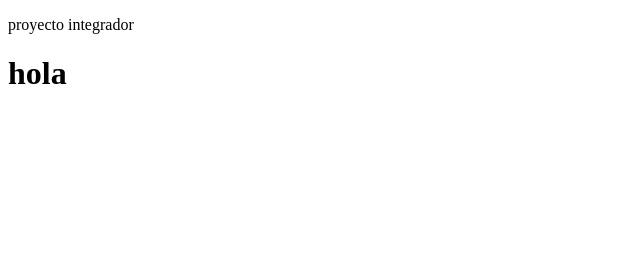
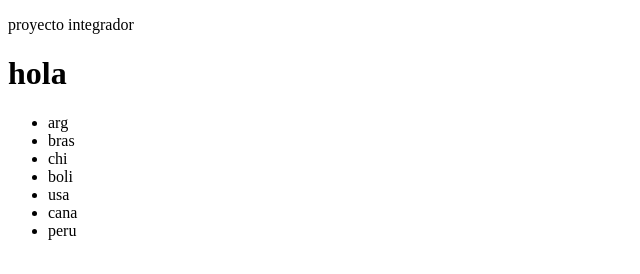
Before and after one commit to mariavaccario/ProyectoIntegrador-4, a plain HTML site: page index.html in a window 1280 px wide. Shown: the whole page, without its empty margins (0-640 px from the left). Drawn offline with Linux system fonts and the light colour scheme.

Commit message:
prueba lista

```diff
--- a/index.html
+++ b/index.html
@@ -9,5 +9,14 @@
 <body>
     <p>proyecto integrador</p>
     <h1>hola</h1>
+    <ul>
+        <li>arg</li>
+        <li>bras</li>
+        <li>chi</li>
+        <li>boli</li>
+        <li>usa</li>
+        <li>cana</li>
+        <li>peru</li>
+    </ul>
 </body>
 </html>
```
